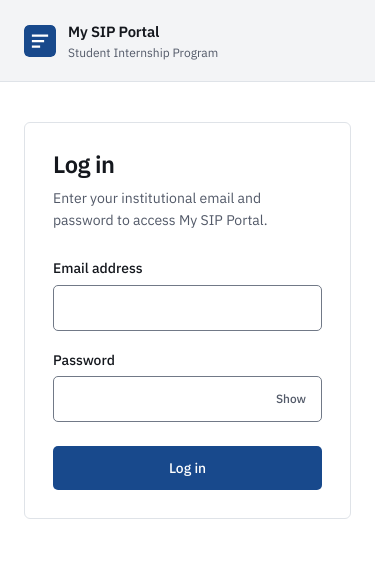
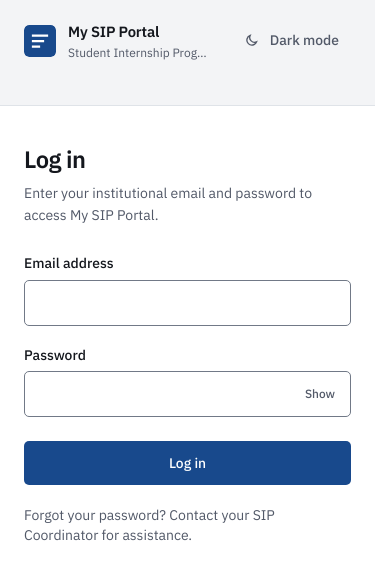
Before and after one commit to kerramirez1/My-SIP, a React (Vite) app: page /login in a window 390 px wide. Shown: the top 580 px of the page. Built offline with nearby package versions, Linux system fonts and the light colour scheme; no server answers.

Commit message:
Fix login page layout: centered form, regrouped side panel, mobile theme toggle, autofill styling

```diff
--- a/src/index.css
+++ b/src/index.css
@@ -557,8 +557,8 @@
 
 /* Form controls: autofill highlight, post-interaction validation, and :has() parent cues */
 .form-control:is(:autofill, :-webkit-autofill) {
-  box-shadow: inset 0 0 0 2px var(--color-accent);
-  border-color: var(--color-accent);
+  -webkit-text-fill-color: var(--color-ink);
+  box-shadow: inset 0 0 0 1000px var(--color-surface);
 }
 
 .form-control:is(:autofill, :-webkit-autofill):focus-visible {
--- a/src/layouts/AuthLayout.jsx
+++ b/src/layouts/AuthLayout.jsx
@@ -6,20 +6,27 @@ export function AuthLayout() {
   return (
     <div className="flex min-h-dvh flex-col bg-surface lg:grid lg:grid-cols-[22rem_1fr]">
       <header className="flex flex-col justify-between gap-6 border-b border-rule bg-canvas px-6 pt-[max(1.25rem,env(safe-area-inset-top,0px))] pb-5 lg:border-b-0 lg:border-e lg:px-8 lg:py-10">
-        <BrandMark showSubtitle />
-        <div className="hidden space-y-6 lg:block">
-          <p className="max-w-[28ch] text-sm leading-[1.6] text-ink-muted">
-            Academic internship placement, daily task logging, supervisor
-            review, and program coordination portal.
-          </p>
+        <div className="flex items-start justify-between gap-6 lg:block">
+          <div className="min-w-0 space-y-6">
+            <BrandMark showSubtitle />
+            <p className="hidden max-w-[28ch] text-sm leading-[1.6] text-ink-muted lg:block">
+              Academic internship placement, daily task logging, supervisor
+              review, and program coordination portal.
+            </p>
+          </div>
+          <div className="shrink-0 lg:hidden">
+            <ThemeToggleButton />
+          </div>
+        </div>
+        <div className="hidden lg:block">
           <div className="-mx-3 border-t border-rule pt-4">
             <ThemeToggleButton />
           </div>
         </div>
       </header>
 
-      <main className="flex min-w-0 flex-1 items-start px-6 py-10 sm:px-12 lg:items-center lg:px-20">
-        <div className="w-full max-w-[25rem] rounded-[6px] border border-rule bg-surface p-7 sm:p-8">
+      <main className="flex min-w-0 flex-1 items-start justify-center px-6 py-10 sm:px-12 lg:items-center lg:px-20">
+        <div className="w-full max-w-[25rem]">
           <Outlet />
         </div>
       </main>
--- a/src/pages/auth/LoginPage.jsx
+++ b/src/pages/auth/LoginPage.jsx
@@ -182,6 +182,10 @@ export function LoginPage() {
             {submitting ? 'Logging in…' : 'Log in'}
           </button>
         </div>
+
+        <p className="text-sm text-ink-muted">
+          Forgot your password? Contact your SIP Coordinator for assistance.
+        </p>
       </form>
     </section>
   )
```
